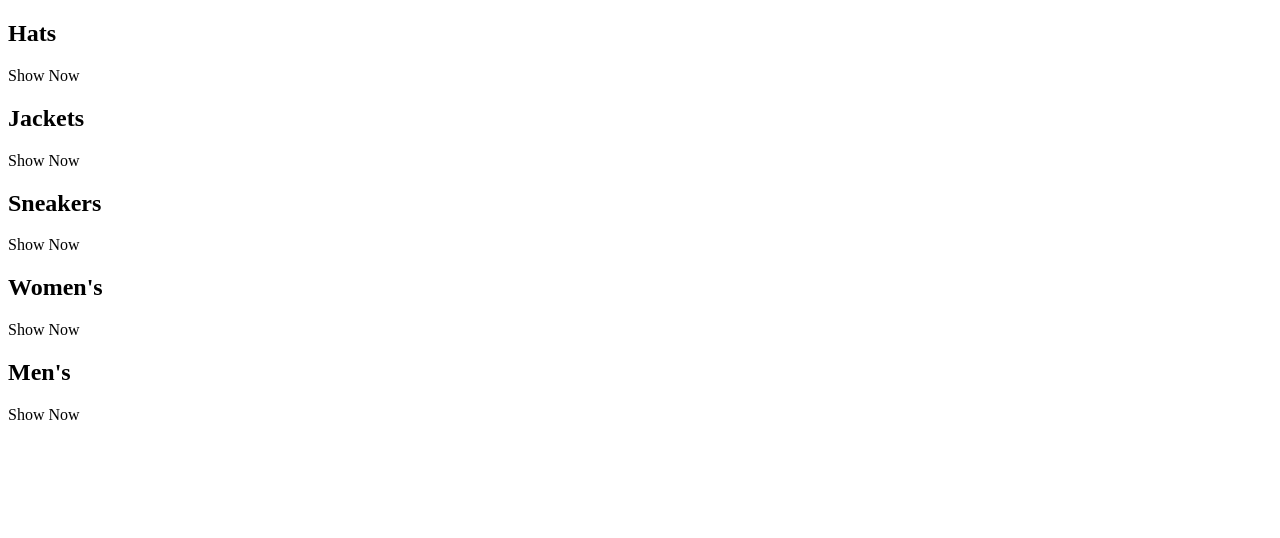
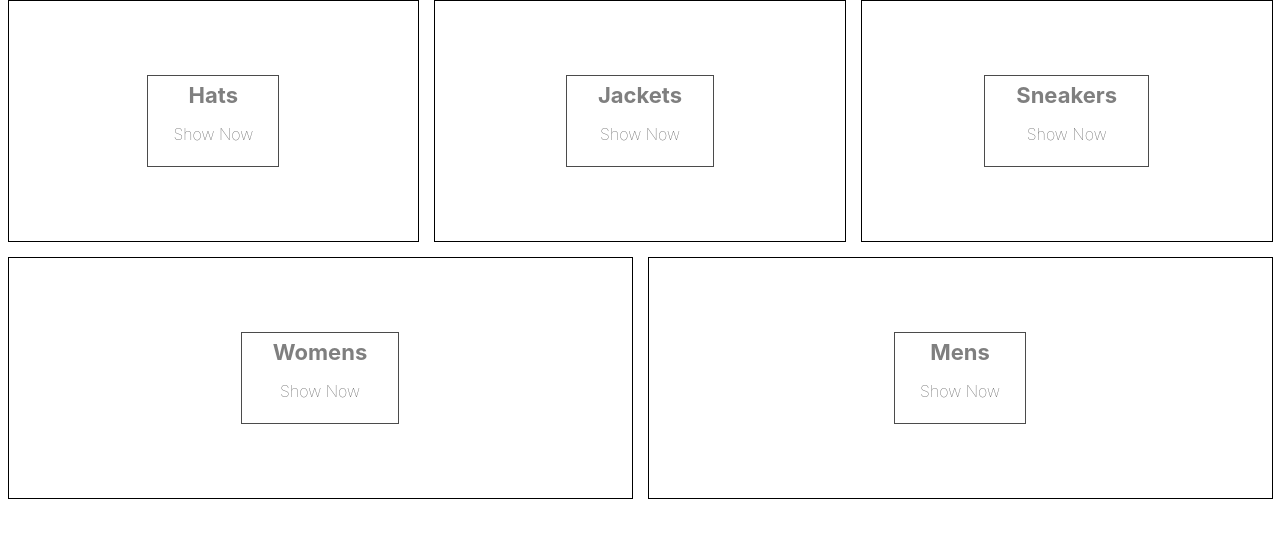
Before and after one commit to gus-pi/crwn-clothing, a React (Vite) app: page / in a window 1280 px wide. Shown: the top 538 px of the page. Built offline with nearby package versions, Linux system fonts and the light colour scheme.

Commit message:
add sass styling

```diff
--- a/package.json
+++ b/package.json
@@ -11,7 +11,8 @@
   },
   "dependencies": {
     "react": "^18.3.1",
-    "react-dom": "^18.3.1"
+    "react-dom": "^18.3.1",
+    "sass": "^1.82.0"
   },
   "devDependencies": {
     "@eslint/js": "^9.15.0",
--- a/src/App.tsx
+++ b/src/App.tsx
@@ -1,41 +1,39 @@
+import './categories.styles.scss';
+
 const App = () => {
+  const categories = [
+    {
+      id: 1,
+      title: 'Hats',
+    },
+    {
+      id: 2,
+      title: 'Jackets',
+    },
+    {
+      id: 3,
+      title: 'Sneakers',
+    },
+    {
+      id: 4,
+      title: 'Womens',
+    },
+    {
+      id: 5,
+      title: 'Mens',
+    },
+  ];
   return (
     <div className="categories-container">
-      <div className="category-container">
-        {/*img */}
-        <div className="category-body-container">
-          <h2>Hats</h2>
-          <p>Show Now</p>
+      {categories.map((category) => (
+        <div key={category.id} className="category-container">
+          <div className="background-image" />
+          <div className="category-body-container">
+            <h2>{category.title}</h2>
+            <p>Show Now</p>
+          </div>
         </div>
-      </div>
-      <div className="category-container">
-        {/*img */}
-        <div className="category-body-container">
-          <h2>Jackets</h2>
-          <p>Show Now</p>
-        </div>
-      </div>
-      <div className="category-container">
-        {/*img */}
-        <div className="category-body-container">
-          <h2>Sneakers</h2>
-          <p>Show Now</p>
-        </div>
-      </div>
-      <div className="category-container">
-        {/*img */}
-        <div className="category-body-container">
-          <h2>Women's</h2>
-          <p>Show Now</p>
-        </div>
-      </div>
-      <div className="category-container">
-        {/*img */}
-        <div className="category-body-container">
-          <h2>Men's</h2>
-          <p>Show Now</p>
-        </div>
-      </div>
+      ))}
     </div>
   );
 };
--- /dev/null
+++ b/src/categories.styles.scss
@@ -0,0 +1,75 @@
+.categories-container {
+    width: 100%;
+    display: flex;
+    flex-wrap: wrap;
+    justify-content: space-between;
+  }
+
+  .category-container {
+    min-width: 30%;
+    height: 240px;
+    flex: 1 1 auto;
+    display: flex;
+    align-items: center;
+    justify-content: center;
+    border: 1px solid black;
+    margin: 0 7.5px 15px;
+    overflow: hidden;
+
+    &:hover {
+      cursor: pointer;
+
+      & .background-image {
+        transform: scale(1.1);
+        transition: transform 6s cubic-bezier(0.25, 0.45, 0.45, 0.95);
+      }
+
+      & .category-body-container {
+        opacity: 0.9;
+      }
+    }
+
+    &.large {
+      height: 380px;
+    }
+
+    &:first-child {
+      margin-right: 7.5px;
+    }
+
+    &:last-child {
+      margin-left: 7.5px;
+    }
+
+    .background-image {
+      width: 100%;
+      height: 100%;
+      background-size: cover;
+      background-position: center;
+    }
+
+    .category-body-container {
+      height: 90px;
+      padding: 0 25px;
+      display: flex;
+      flex-direction: column;
+      align-items: center;
+      justify-content: center;
+      border: 1px solid black;
+      background-color: white;
+      opacity: 0.7;
+      position: absolute;
+
+      h2 {
+        font-weight: bold;
+        margin: 0 6px 0;
+        font-size: 22px;
+        color: #4a4a4a;
+      }
+
+      p {
+        font-weight: lighter;
+        font-size: 16px;
+      }
+    }
+  }
--- a/src/index.css
+++ b/src/index.css
@@ -0,0 +1,13 @@
+body {
+  margin: 0;
+  font-family: -apple-system, BlinkMacSystemFont, 'Segoe UI', 'Roboto', 'Oxygen',
+    'Ubuntu', 'Cantarell', 'Fira Sans', 'Droid Sans', 'Helvetica Neue',
+    sans-serif;
+  -webkit-font-smoothing: antialiased;
+  -moz-osx-font-smoothing: grayscale;
+}
+
+code {
+  font-family: source-code-pro, Menlo, Monaco, Consolas, 'Courier New',
+    monospace;
+}
```
Also changed, not shown: 1 other file (tests, documents, lock files or other folders).
